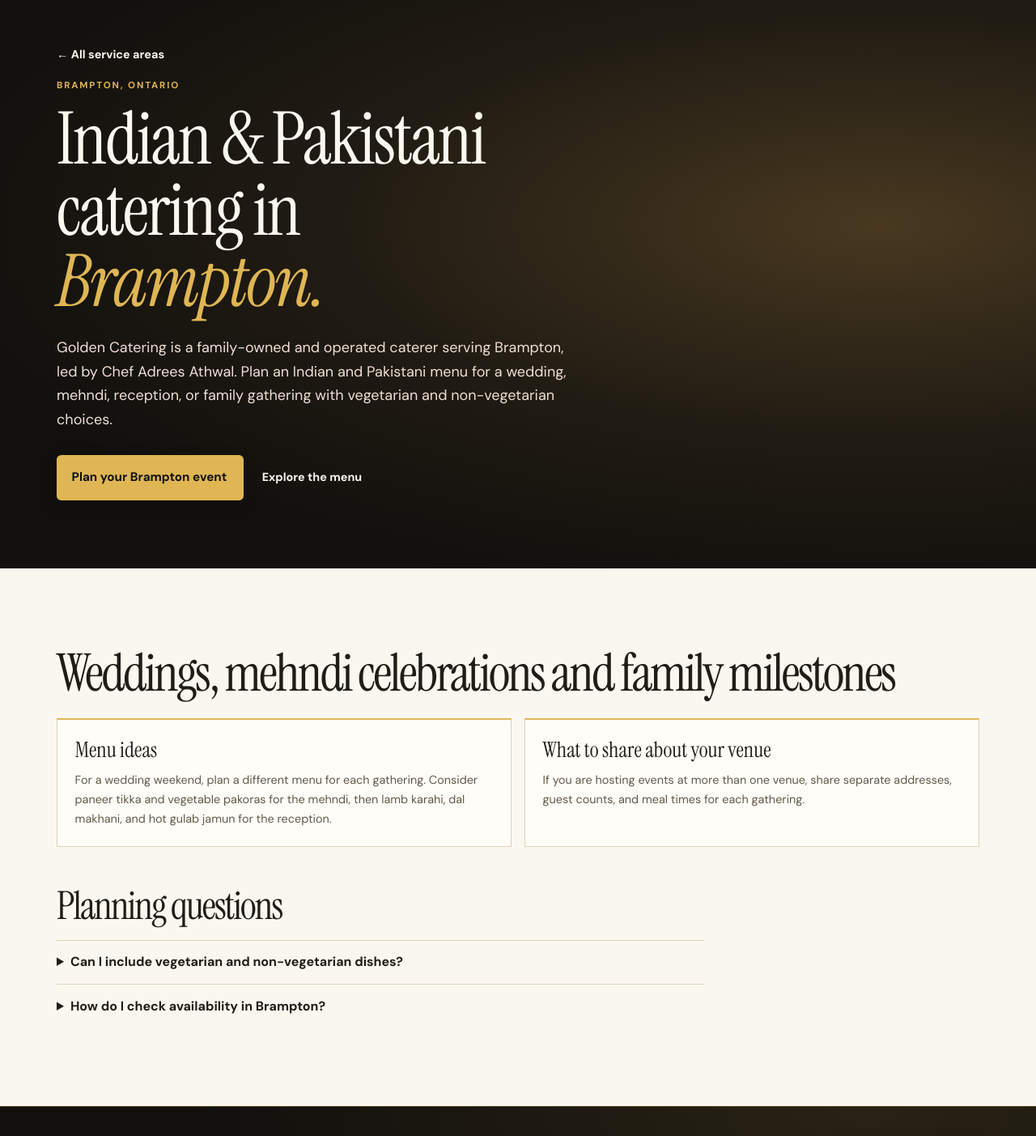
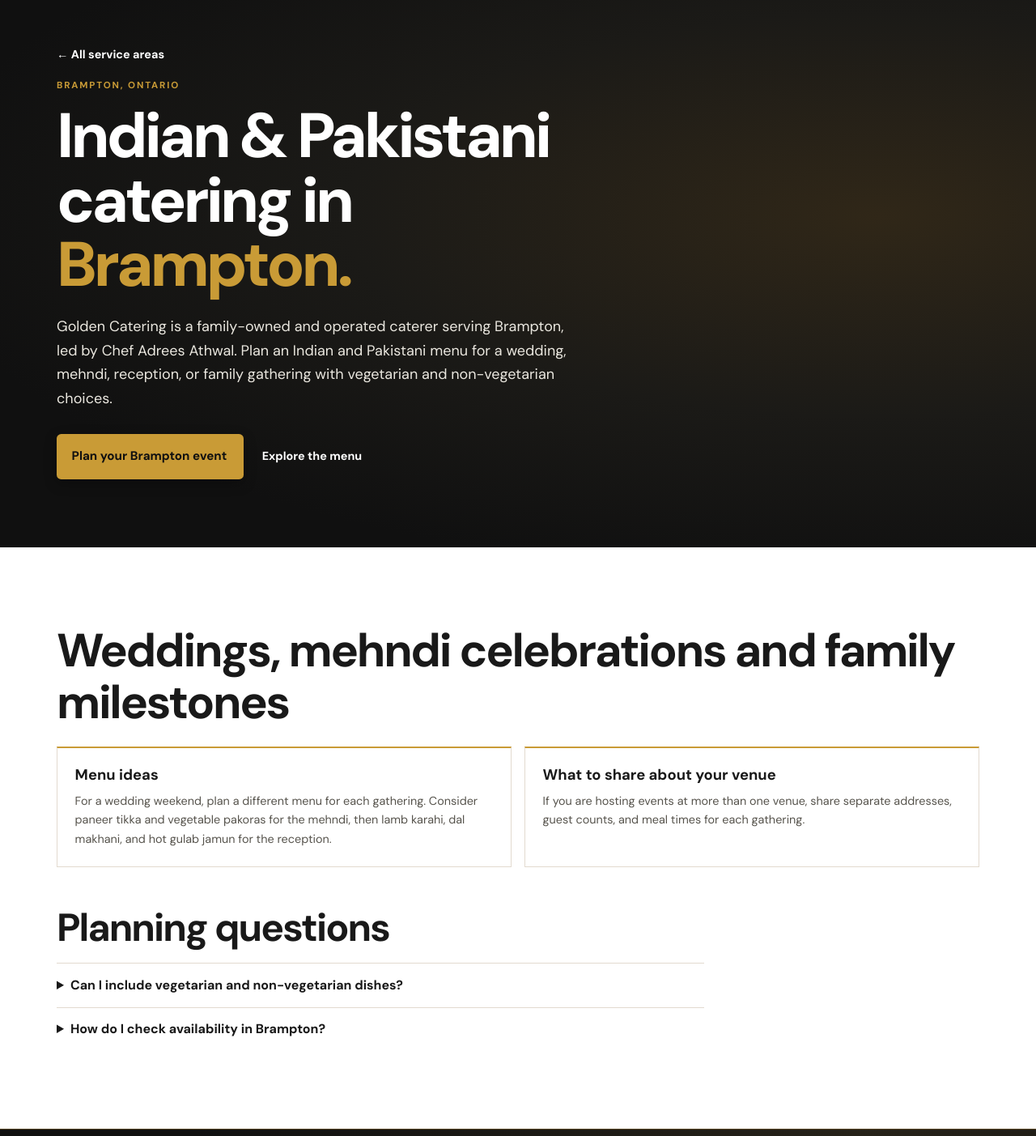
Before and after one commit to goldencatering/golden-catering, a Next.js app: page /catering/brampton in a window 1280 px wide. Shown: the part 140-1543 px from the top of the page at 81% size. Built offline with nearby package versions, Linux system fonts and the light colour scheme.

Commit message:
Match Golden Catering logo colors and use clean sans-serif typography

```diff
--- a/app/globals.css
+++ b/app/globals.css
@@ -1,41 +1,39 @@
-@import url('https://fonts.googleapis.com/css2?family=DM+Sans:wght@400;500;600;700&family=Instrument+Serif:ital@0;1&display=swap');
+@import url('https://fonts.googleapis.com/css2?family=DM+Sans:wght@400;500;600;700;800&display=swap');
 
 :root {
-  --wine: #201d16;
-  --deep: #11100d;
-  --paper: #faf7ef;
-  --sand: #eee7d7;
-  --gold: #dfb653;
-  --bronze: #79571b;
-  --muted: #625949;
-  --line: #ded2ba;
-  --serif: 'Instrument Serif', Georgia, serif;
+  --ink: #191919;
+  --deep: #101010;
+  --paper: #ffffff;
+  --sand: #f7f3ea;
+  --gold: #c99b36;
+  --gold-hover: #e1b957;
+  --bronze: #795413;
+  --muted: #57544d;
+  --line: #e2dacf;
   --sans: 'DM Sans', system-ui, sans-serif;
 }
 
 * { box-sizing: border-box; }
 html { scroll-behavior: smooth; }
-body { margin: 0; background: var(--paper); color: var(--wine); font: 1rem/1.65 var(--sans); }
+body { margin: 0; background: var(--paper); color: var(--ink); font: 1rem/1.65 var(--sans); }
 p { margin: 0; }
 a { color: inherit; text-decoration: none; }
 button, input, select, textarea { font: inherit; }
 button { cursor: pointer; }
-:focus-visible { outline: 3px solid #b87a3b; outline-offset: 4px; }
+:focus-visible { outline: 3px solid var(--gold); outline-offset: 4px; }
 section[id] { scroll-margin-top: 1rem; }
 .shell { width: min(1140px, calc(100% - 3rem)); margin-inline: auto; }
-.skip { position: absolute; top: .5rem; left: 1rem; z-index: 2; background: var(--paper); color: var(--wine); padding: .6rem 1rem; transform: translateY(-160%); }
+.skip { position: absolute; top: .5rem; left: 1rem; z-index: 2; background: var(--paper); color: var(--ink); padding: .6rem 1rem; transform: translateY(-160%); }
 .skip:focus { transform: none; }
 
-.header, .hero, .quote { background: var(--wine); color: var(--paper); }
-.header { background: var(--deep); border-bottom: 1px solid #edbe7531; }
+.header, .hero, .quote { background: var(--ink); color: var(--paper); }
+.header { background: var(--deep); border-bottom: 1px solid #c99b3640; }
 .header-inner { display: flex; align-items: center; justify-content: space-between; gap: 1.5rem; padding-block: 1rem; }
-.brand { display: inline-flex; align-items: center; gap: .7rem; font: 500 1.5rem/1 var(--serif); }
-.brand small { display: block; margin-top: .3rem; font: 700 .59rem/1 var(--sans); letter-spacing: .24em; text-transform: uppercase; }
-.monogram { display: grid; place-items: center; width: 2.55rem; aspect-ratio: 1; border: 1px solid var(--gold); border-radius: 50%; color: var(--gold); }
+.brand { display: inline-flex; align-items: center; flex-shrink: 0; }
 nav { display: flex; gap: clamp(.9rem, 3vw, 2.2rem); font-size: .9rem; }
 nav a:hover, .text-link:hover { text-decoration: underline; text-underline-offset: .25em; }
 .button { display: inline-flex; min-height: 2.85rem; align-items: center; justify-content: center; gap: .65rem; padding: .65rem 1.15rem; border: 1px solid transparent; border-radius: .2rem; background: var(--gold); color: var(--deep); font-size: .9rem; font-weight: 700; }
-.button:hover { background: #ffda9c; }
+.button:hover { background: var(--gold-hover); }
 .outline { border-color: var(--gold); color: var(--gold); background: transparent; }
 .outline:hover { color: var(--deep); }
 .actions { display: flex; flex-wrap: wrap; align-items: center; gap: .8rem 1.4rem; }
@@ -46,7 +44,7 @@ nav a:hover, .text-link:hover { text-decoration: underline; text-underline-offse
 
 .hero {
   overflow: hidden;
-  background: radial-gradient(ellipse at 85% 42%, #483820 0%, #211c13 43%, var(--deep) 78%);
+  background: radial-gradient(ellipse at 85% 42%, #302718 0%, #1b1a17 43%, var(--deep) 78%);
 }
 
 .hero-grid {
@@ -57,8 +55,8 @@ nav a:hover, .text-link:hover { text-decoration: underline; text-underline-offse
   padding-block: clamp(3.7rem, 7vw, 6.5rem);
 }
 
-h1, h2, h3 { margin: 0; font-family: var(--serif); font-weight: 500; }
-h2 { font-size: clamp(2.3rem, 5vw, 4.25rem); line-height: 1.06; letter-spacing: -.04em; }
+h1, h2, h3 { margin: 0; font-family: var(--sans); font-weight: 700; }
+h2 { font-size: clamp(2rem, 4.5vw, 3.65rem); line-height: 1.12; letter-spacing: -.04em; }
 h3 { font-size: 1.32rem; line-height: 1.2; }
 
 .hero-location {
@@ -76,15 +74,17 @@ h3 { font-size: 1.32rem; line-height: 1.2; }
 }
 
 .hero h1 {
-  font-size: clamp(4rem, 8.4vw, 8rem);
-  line-height: .98;
-  letter-spacing: -.025em;
+  font-size: clamp(2.65rem, 5.6vw, 5.5rem);
+  line-height: 1.02;
+  font-weight: 800;
+  letter-spacing: -.052em;
+  text-wrap: balance;
 }
 
 .hero h1 em {
   display: block;
   color: var(--gold);
-  font-weight: 500;
+  font-style: normal;
 }
 
 .hero .intro {
@@ -93,12 +93,12 @@ h3 { font-size: 1.32rem; line-height: 1.2; }
   font-size: clamp(1rem, 1.6vw, 1.125rem);
 }
 
-.hero .intro, .quote .intro { color: #f0dfd5; }
+.hero .intro, .quote .intro { color: #eae7df; }
 
 .button-primary {
   min-height: 3.5rem;
   padding-inline: 1.1rem 1.25rem;
-  box-shadow: 0 5px 16px #1a0c1150;
+  box-shadow: 0 5px 16px #00000048;
   font-size: .95rem;
 }
 
@@ -140,14 +140,14 @@ h3 { font-size: 1.32rem; line-height: 1.2; }
   width: fit-content;
   margin-top: clamp(1.7rem, 4vw, 2.5rem);
   padding-top: .95rem;
-  border-top: 1px solid #edbe7554;
-  color: #f1ded1;
+  border-top: 1px solid #c99b3660;
+  color: #ece8dc;
   line-height: 1.4;
 }
 
 .hero-experience strong {
   color: var(--gold);
-  font: 500 2.5rem/1 var(--serif);
+  font: 500 2.5rem/1 var(--sans);
 }
 
 .hero-experience span { font-size: .86rem; }
@@ -162,20 +162,20 @@ h3 { font-size: 1.32rem; line-height: 1.2; }
 .hero-visual::before, .hero-visual::after {
   position: absolute;
   z-index: -1;
-  border: 1px solid #edbe756b;
+  border: 1px solid #c99b3680;
   border-radius: 49% 49% .35rem .35rem / 40% 40% .35rem .35rem;
   pointer-events: none;
   content: '';
 }
 
 .hero-visual::before { inset: 0; }
-.hero-visual::after { inset: 1.4rem -.65rem -.65rem 1.4rem; border-color: #edbe7538; }
+.hero-visual::after { inset: 1.4rem -.65rem -.65rem 1.4rem; border-color: #c99b3640; }
 
-.hero-frame, .event-photo { position: relative; overflow: hidden; background: #5a3023; }
+.hero-frame, .event-photo { position: relative; overflow: hidden; background: #30271b; }
 .hero-frame {
   aspect-ratio: 5 / 5.25;
   border-radius: 49% 49% .2rem .2rem / 40% 40% .2rem .2rem;
-  box-shadow: 0 20px 60px #10040766;
+  box-shadow: 0 20px 60px #00000066;
 }
 
 .hero-frame img, .event-photo img { object-fit: cover; }
@@ -206,8 +206,8 @@ h3 { font-size: 1.32rem; line-height: 1.2; }
 .section { padding-block: clamp(3.5rem, 7.5vw, 6.3rem); }
 .intro { max-width: 37rem; margin-top: 1rem; color: var(--muted); }
 .filters { display: flex; flex-wrap: wrap; gap: .55rem; margin: 1.65rem 0 1rem; }
-.filters button { padding: .5rem 1rem; border: 1px solid var(--line); border-radius: 2rem; background: transparent; color: var(--wine); }
-.filters button[aria-pressed='true'] { background: var(--wine); color: var(--paper); border-color: var(--wine); }
+.filters button { padding: .5rem 1rem; border: 1px solid var(--line); border-radius: 2rem; background: transparent; color: var(--ink); }
+.filters button[aria-pressed='true'] { background: var(--ink); color: var(--paper); border-color: var(--ink); }
 .dish-grid { display: grid; grid-template-columns: repeat(3, minmax(0, 1fr)); gap: .85rem; }
 .dish { padding: 1.2rem; border: 1px solid var(--line); border-top: 2px solid #b77e43; background: #fffaf2; }
 .dish p, .menu-note { color: var(--muted); font-size: .9rem; }
@@ -222,16 +222,16 @@ h3 { font-size: 1.32rem; line-height: 1.2; }
 .occasion-list dt { font-weight: 700; }
 .occasion-list dd { margin: .15rem 0 0; color: var(--muted); }
 .chef { display: grid; grid-template-columns: auto 1fr; align-items: center; gap: clamp(1.4rem, 5vw, 3.5rem); }
-.chef-initials { display: grid; place-items: center; width: clamp(4rem, 14vw, 9rem); aspect-ratio: 1; border: 1px solid #b77e43; border-radius: 50%; background: var(--sand); color: var(--bronze); font: 500 clamp(1.6rem, 5vw, 3.8rem)/1 var(--serif); }
+.chef-initials { display: grid; place-items: center; width: clamp(4rem, 14vw, 9rem); aspect-ratio: 1; border: 1px solid #b77e43; border-radius: 50%; background: var(--sand); color: var(--bronze); font: 500 clamp(1.6rem, 5vw, 3.8rem)/1 var(--sans); }
 
 .quote .split { align-items: start; }
 .quote:focus { outline: none; }
 .quote .form > .button { min-height: 3rem; }
-.form { padding: clamp(1rem, 3.5vw, 1.8rem); background: var(--paper); color: var(--wine); border-radius: .3rem; }
+.form { padding: clamp(1rem, 3.5vw, 1.8rem); background: var(--paper); color: var(--ink); border-radius: .3rem; }
 .fields { display: grid; grid-template-columns: 1fr 1fr; gap: .9rem; margin-bottom: 1rem; }
 .full { grid-column: 1 / -1; }
 .form label { display: grid; align-content: start; gap: .28rem; min-width: 0; font-size: .88rem; font-weight: 700; }
-.form input, .form select, .form textarea { width: 100%; min-width: 0; padding: .55rem .65rem; color: var(--wine); background: #fffdf8; border: 1px solid #bba78e; border-radius: .18rem; font-weight: 400; }
+.form input, .form select, .form textarea { width: 100%; min-width: 0; padding: .55rem .65rem; color: var(--ink); background: #ffffff; border: 1px solid #bba78e; border-radius: .18rem; font-weight: 400; }
 .form textarea { resize: vertical; }
 .form-note, .status { color: var(--muted); font-size: .85rem; }
 .form-note, .status:not(:empty) { margin-top: .65rem; }
@@ -249,7 +249,7 @@ h3 { font-size: 1.32rem; line-height: 1.2; }
   nav { order: 1; width: 100%; }
   .hero-grid, .split { grid-template-columns: 1fr; }
   .hero-grid { gap: 2rem; padding-block: 2.7rem 3.6rem; }
-  .hero h1 { font-size: clamp(3.5rem, 13vw, 6rem); }
+  .hero h1 { font-size: clamp(2.55rem, 9.2vw, 4.75rem); }
   .hero-visual { width: min(100% - .65rem, 29rem); margin-inline: auto; }
   .hero-frame { aspect-ratio: 5 / 4; }
   .events .event-photo { order: 1; }
@@ -267,10 +267,7 @@ h3 { font-size: 1.32rem; line-height: 1.2; }
 }
 
 
-.brand { font: 600 1.35rem/1 var(--sans); letter-spacing: .13em; text-transform: uppercase; }
-.brand small { margin-top: .4rem; color: var(--gold); letter-spacing: .34em; }
 .button { border-radius: .35rem; }
-.button:hover { background: #f0cd7a; }
 
 .cloche {
   position: absolute;
@@ -314,18 +311,18 @@ h3 { font-size: 1.32rem; line-height: 1.2; }
 .filters button { min-height: 2.75rem; }
 .filters button:hover { border-color: var(--bronze); }
 .menu-category { margin: 1.4rem 0 .65rem; font-size: 2rem; }
-.dish { background: #fffdf8; padding: 1.35rem; border-top-color: var(--gold); }
-.dish h3 { font-size: 1.65rem; }
+.dish { background: #ffffff; padding: 1.35rem; border-top-color: var(--gold); }
+.dish h3 { font-size: 1.15rem; }
 .menu-book { margin-top: 1.5rem; }
 
 .quote {
-  background: radial-gradient(ellipse at 25% 25%, #3a2d18, var(--deep) 69%);
+  background: radial-gradient(ellipse at 25% 25%, #2b2417, var(--deep) 69%);
   border-block: 1px solid #b18a4c;
 }
 
 .quote h2 { color: var(--gold); }
-.form { background: #fffdf7; border: 1px solid var(--gold); border-radius: .65rem; box-shadow: 0 16px 50px #0004; }
-.form h3 { font-size: 2.3rem; }
+.form { background: #ffffff; border: 1px solid var(--gold); border-radius: .65rem; box-shadow: 0 16px 50px #0004; }
+.form h3 { font-size: 1.75rem; }
 .form .form-lead { margin: .35rem 0 1.25rem; }
 .quote .form > .button { width: 100%; min-height: 3.45rem; font-size: 1rem; }
 
@@ -343,16 +340,16 @@ h3 { font-size: 1.32rem; line-height: 1.2; }
 .city-grid { display: grid; grid-template-columns: repeat(auto-fit, minmax(min(100%, 15rem), 1fr)); gap: .8rem; padding: 0; margin: 1.6rem 0 0; list-style: none; }
 .city-grid a { display: grid; gap: .25rem; height: 100%; padding: 1.15rem; background: var(--paper); border: 1px solid var(--line); border-radius: .3rem; }
 .city-grid a:hover { border-color: var(--bronze); }
-.city-grid strong { font: 1.7rem/1.05 var(--serif); }
+.city-grid strong { font: 700 1.35rem/1.15 var(--sans); }
 .city-grid span, .review-panel > p:not(.review-score) { color: var(--muted); font-size: .9rem; }
 .review-section { display: grid; grid-template-columns: 1fr minmax(15rem, 22rem); align-items: center; gap: clamp(1.5rem, 5vw, 5rem); }
 .review-panel { padding: 1.25rem 1.45rem; border: 1px solid var(--line); border-left: 3px solid var(--gold); }
 .review-score { display: flex; flex-wrap: wrap; align-items: center; gap: .65rem; color: var(--bronze); }
-.review-score strong { font: 2.5rem/1 var(--serif); color: var(--deep); }
+.review-score strong { font: 750 2.35rem/1 var(--sans); color: var(--deep); }
 .review-panel .button { margin-top: .9rem; }
 .local-faq a { text-decoration: underline; }
 .city-hero .section { padding-block: clamp(3rem, 7vw, 5.25rem); }
-.city-hero h1 { max-width: 13ch; font-size: clamp(3rem, 7vw, 5.8rem); }
+.city-hero h1 { max-width: 13ch; font-size: clamp(2.65rem, 6.4vw, 4.85rem); }
 .city-hero .intro { max-width: 40rem; }
 .city-back { display: inline-block; margin-bottom: 1rem; }
 .local-planning { display: grid; grid-template-columns: 1fr 1fr; gap: 1rem; margin-top: 1.35rem; }
@@ -369,7 +366,7 @@ h3 { font-size: 1.32rem; line-height: 1.2; }
 .form button:disabled { opacity: .7; cursor: wait; }
 
 .footer {
-  background: radial-gradient(ellipse at 84% 0%, #292215 0%, var(--deep) 55%);
+  background: radial-gradient(ellipse at 84% 0%, #262219 0%, var(--deep) 55%);
   color: var(--paper);
   border-top: 1px solid #9d7a3980;
 }
@@ -381,11 +378,11 @@ h3 { font-size: 1.32rem; line-height: 1.2; }
   justify-content: space-between;
   gap: 1rem;
   padding-block: clamp(1.45rem, 4vw, 2.4rem);
-  border-bottom: 1px solid #dfb65355;
+  border-bottom: 1px solid #c99b3655;
 }
 
 .footer-cta p {
-  font: 400 clamp(2rem, 5vw, 3.15rem)/1 var(--serif);
+  font: 700 clamp(1.65rem, 4vw, 2.55rem)/1.1 var(--sans);
   color: var(--gold);
 }
 
@@ -417,7 +414,7 @@ h3 { font-size: 1.32rem; line-height: 1.2; }
   flex-wrap: wrap;
   justify-content: space-between;
   gap: .75rem 1rem;
-  border-top: 1px solid #dfb65335;
+  border-top: 1px solid #c99b3635;
   padding-block: .9rem 1.2rem;
 }
 
```
